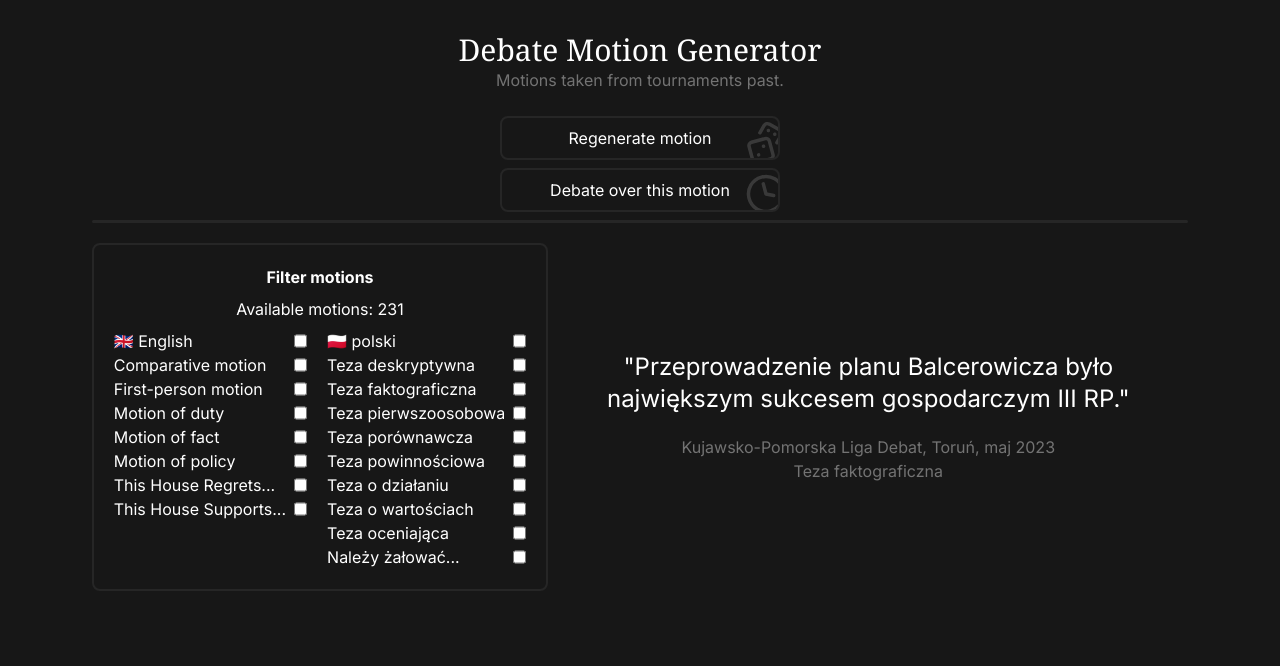
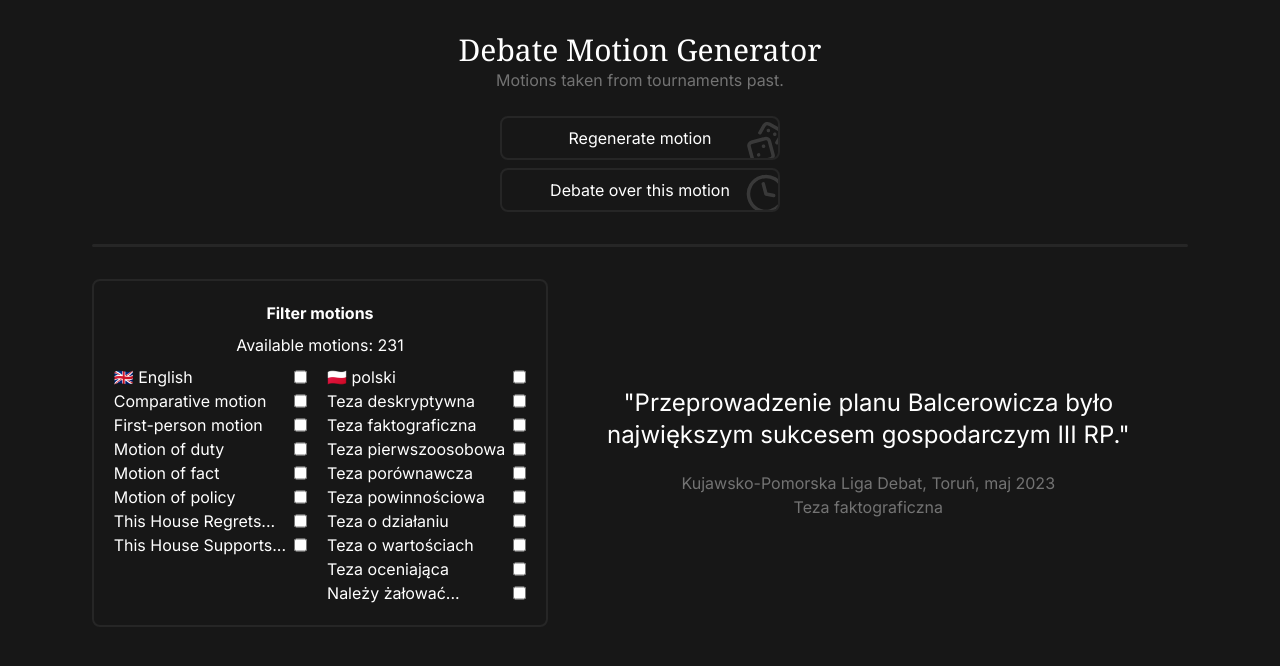
Before and after one commit to debatecore/debate-tools, a Next.js app: page /debate-motion-generator in a window 1280 px wide. Shown: the top 666 px of the page. Built offline with nearby package versions, Linux system fonts and the light colour scheme.

Commit message:
automatically apply filters, fix errors

```diff
--- a/src/components/Checkbox.tsx
+++ b/src/components/Checkbox.tsx
@@ -4,7 +4,7 @@ type CheckboxProps = {
   name: string;
   value: string;
   labelText: string;
-  key: string;
+  checkboxKey: string;
   disabled?: boolean;
   onChange?: any;
   checked?: boolean;
@@ -21,7 +21,7 @@ const Checkbox = (props: CheckboxProps) => {
         type="checkbox"
         name={props.name}
         value={props.value}
-        key={props.key}
+        key={props.checkboxKey}
         disabled={props.disabled}
         onChange={props.onChange}
         checked={props.checked}
--- a/src/components/MotionGenerator.tsx
+++ b/src/components/MotionGenerator.tsx
@@ -7,14 +7,12 @@ import { DebateContext } from "@/contexts/DebateContext";
 import { IconDice } from "./icons/Dice";
 import { IconClock } from "./icons/Clock";
 import { useRouter } from "next/navigation";
-import { IconFilter } from "./icons/Filter";
 import { MotionDisplay } from "./MotionDisplay";
 import { MotionsFilter } from "./MotionsFilter";
 import { useLang } from "@/lib/useLang";
 
 /**
  * TO-DO:
- * Fix errors
  * Uncheck motion type checkboxes when their language is filtered out
  */
 
@@ -37,15 +35,16 @@ const MotionGenerator = () => {
     });
   }
 
-  /** Calls {@link generateMotion()} on page load. */
-  useEffect(() => {
-    setMotion(generateMotion());
-  }, []);
-
-  const [filtersVisibility, setFiltersVisibility] = useState(false);
   const [enabledMotionTypes, setEnabledMotionTypes] = useState<motionTypeCode[]>([
     ...motionTypesArray,
   ]);
+
+  /** Calls {@link generateMotion()} on page load. */
+  useEffect(() => {
+    if (!enabledMotionTypes.includes(motion?.type as motionTypeCode)) {
+      setMotion(generateMotion());
+    }
+  }, [enabledMotionTypes]);
 
   const handleFiltersChange = (newState: motionTypeCode[]) => {
     setEnabledMotionTypes(newState as any);
@@ -68,7 +67,7 @@ const MotionGenerator = () => {
           }}
         />
       </section>
-      <hr className="border-b-2 mb-5 rounded border-neutral-800 my-2 w-full" />
+      <hr className="border-b-2 mt-8 mb-8 rounded border-neutral-800 my-2 w-full" />
       <section className="flex flex-col xl:flex-row items-center">
         <MotionsFilter onFiltersChange={handleFiltersChange} />
         <MotionDisplay motion={motion} />
--- a/src/components/MotionsFilter.tsx
+++ b/src/components/MotionsFilter.tsx
@@ -3,8 +3,6 @@ import { getSpecificLangString, useLang } from "@/lib/useLang";
 import { langsArray, langsPublicBlacklist, language } from "@/types/language";
 import { motionTypesObjects, motionTypeCode, motionTypesArray } from "@/types/motion";
 import { Checkbox } from "./Checkbox";
-import { GenericButton } from "./GenericButton";
-import { IconFilter } from "./icons/Filter";
 import { useEffect, useState } from "react";
 import motions from "@/data/motion.json";
 
@@ -146,7 +144,7 @@ const MotionsFilter = (props: MotionsFilterProps) => {
         {languagesWithMotions().map((langCode: language, index: number) => (
           <section key={index}>
             <Checkbox
-              key={langCode}
+              checkboxKey={langCode}
               name="language"
               value={langCode}
               labelText={getSpecificLangString("selfLanguageString", langCode)}
@@ -156,7 +154,7 @@ const MotionsFilter = (props: MotionsFilterProps) => {
               .filter((motionType) => motionType.lang === langCode)
               .map((motionType: any) => (
                 <Checkbox
-                  key={motionType.type}
+                  checkboxKey={motionType.type}
                   name="motionType"
                   value={motionType.type}
                   labelText={motionType.type}
```
